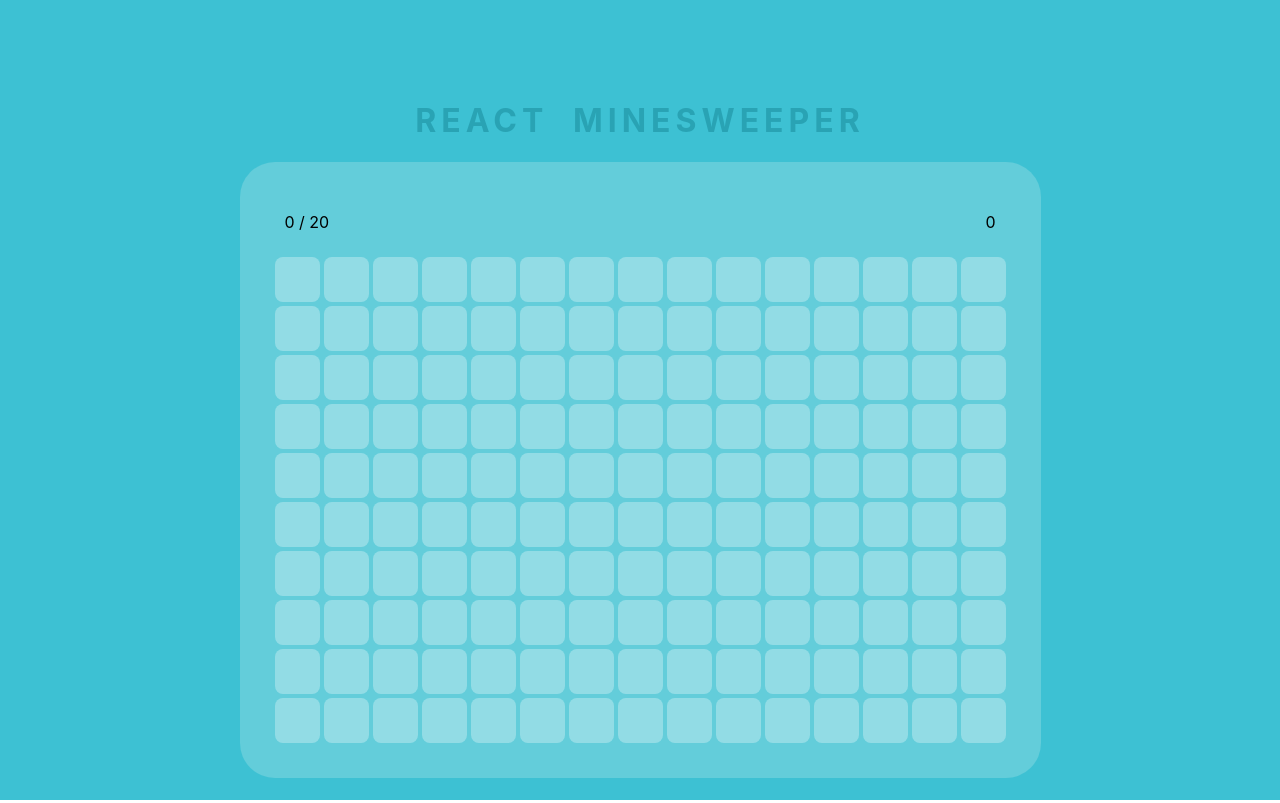
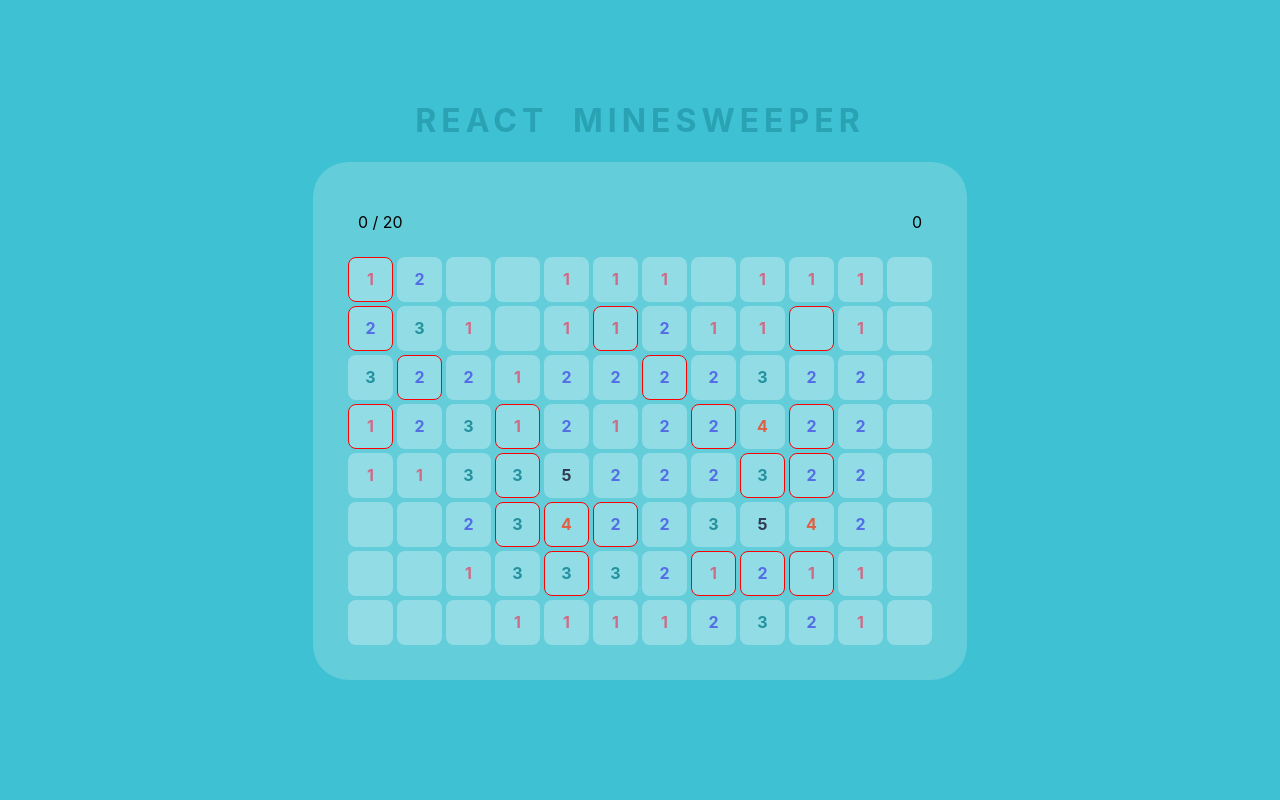
Before and after one commit to Nivsha08/react-minesweeper, a React (Create React App) app: page / in a window 1280 px wide. Built offline with nearby package versions, Linux system fonts and the light colour scheme.

Commit message:
reveal all zero neighbors

```diff
--- a/src/components/game-grid/game-grid.tsx
+++ b/src/components/game-grid/game-grid.tsx
@@ -2,17 +2,26 @@ import React from 'react';
 import styles from './game-grid.module.scss';
 import {GridCell} from "../grid-cell/grid-cell";
 import {useGameConfiguration, useGameGrid} from "../../hooks/game-state";
-import {initGridStyle} from "../../hooks/game-creator";
+import {initGridStyle} from "../../utils/game-creator";
+import {getAllZeroNeighborsCells} from "../../utils/game-utils";
+import {Cell} from "../../types/types";
+import {useActions} from "../../store/actions";
 
 export const GameGrid = () => {
     const {rows, columns} = useGameConfiguration();
     const gameGrid = useGameGrid();
     const gridStyle = initGridStyle(rows, columns);
+    const {revealCell} = useActions();
+
+    const onCellReveal = (cell: Cell) => {
+        const zeroNeighborsCells = getAllZeroNeighborsCells(gameGrid, cell);
+        zeroNeighborsCells.forEach(({row, column}) => revealCell(row, column));
+    };
 
     return <div className={styles.gameGrid} style={gridStyle}>
         {gameGrid.map((gridRow, i) =>
             gridRow.map((cell, j) =>
-                <GridCell cell={cell} key={`(${i},${j})`}/>))
+                <GridCell cell={cell} onCellReveal={onCellReveal} key={`(${i},${j})`}/>))
         }
     </div>
 };
--- a/src/components/grid-cell/grid-cell.module.scss
+++ b/src/components/grid-cell/grid-cell.module.scss
@@ -35,6 +35,6 @@
     }
 
     &.mine {
-        //border: 1px solid red;
+        border: 1px solid red;
     }
 }
--- a/src/components/grid-cell/grid-cell.tsx
+++ b/src/components/grid-cell/grid-cell.tsx
@@ -1,4 +1,4 @@
-import React, {useState} from 'react';
+import React from 'react';
 import styles from './grid-cell.module.scss';
 import {Cell} from "../../types/types";
 import classnames from 'classnames';
@@ -6,36 +6,40 @@ import {useActions} from "../../store/actions";
 
 type GridCellProps = {
     cell: Cell
+    onCellReveal: (cell: Cell) => void;
 }
 
-export const GridCell = ({cell}: GridCellProps) => {
-    const {row, column, numberOfNeighborMines, isMine} = cell;
-    const [revealed, setRevealed] = useState<boolean>(false);
-    const [flagged, setFlagged] = useState<boolean>(false);
-    const {setCellFlag} = useActions();
+export const GridCell = ({cell, onCellReveal}: GridCellProps) => {
+    const {row, column, revealed, flagged, numberOfNeighborMines, isMine} = cell;
+    const {revealCell, setCellFlag} = useActions();
 
-    const revealCell = () => {
+    const onCellClick = () => {
         if (flagged) return;
-        setRevealed(true);
+        revealCell(row, column);
+        onCellReveal(cell);
     };
 
     const toggleCellFlag = (event: React.MouseEvent) => {
         event.preventDefault();
         if (revealed) return;
         setCellFlag(row, column, !flagged);
-        setFlagged(!flagged);
     };
 
-    return <div onClick={revealCell}
+    return <div onClick={onCellClick}
                 onContextMenu={toggleCellFlag}
                 className={classnames(styles.gridCell, {
                     [styles.revealed]: revealed,
                     [styles.flagged]: flagged,
                     [styles.mine]: isMine
                 })}>
+        {/*{*/}
+        {/*    revealed && numberOfNeighborMines > 0 &&*/}
+        {/*    <span className={`text-${numberOfNeighborMines}`}>{numberOfNeighborMines}</span>*/}
+        {/*}*/}
         {
-            revealed && numberOfNeighborMines > 0 &&
+            numberOfNeighborMines > 0 &&
             <span className={`text-${numberOfNeighborMines}`}>{numberOfNeighborMines}</span>
         }
+
     </div>
 };
--- a/src/hooks/game-creator.ts
+++ /dev/null
@@ -1,101 +0,0 @@
-import {Cell, GameConfiguration, Position} from "../types/types";
-import {CSSProperties} from "react";
-import {CELL_SIZE_PX} from "../constants";
-
-const generateRandomPosition = (maxRow: number, maxColumn: number): Position => ({
-    row: Math.floor(Math.random() * maxRow),
-    column: Math.floor(Math.random() * maxColumn),
-});
-
-const generateMinesPositions = (numberOfMines: number, maxRow: number, maxColumn: number): Position[] => {
-    const positions: Position[] = [];
-    for (let i = 0; i < numberOfMines; i++) {
-        let position = generateRandomPosition(maxRow, maxColumn);
-        while (positions.find(p => position.row === p.row && position.column === p.column)) {
-            position = generateRandomPosition(maxRow, maxColumn);
-        }
-        positions.push(position);
-    }
-
-    return positions;
-};
-
-const initCell = (row: number, column: number, isMine: boolean = false): Cell => ({
-    row,
-    column,
-    isMine,
-    numberOfNeighborMines: 0,
-    flagged: false,
-});
-
-const getNumberOfNeighborMines = (grid: Cell[][], row: number, column: number): number => {
-    let result = 0;
-    const cellNotOnRightBound = column < grid[0].length - 1;
-    const cellNotOnBottomBound = row < grid.length - 1;
-    const cellNotOnLeftBound = column > 1;
-    const cellNotOnTopBound = row > 1;
-
-    if (cellNotOnRightBound) {
-        result += grid[row][column + 1].isMine ? 1 : 0;
-    }
-    if (cellNotOnLeftBound) {
-        result += grid[row][column - 1].isMine ? 1 : 0;
-    }
-
-    if (cellNotOnBottomBound) {
-        result += grid[row + 1][column].isMine ? 1 : 0;
-        if (cellNotOnRightBound) {
-            result += grid[row + 1][column + 1].isMine ? 1 : 0;
-        }
-        if (cellNotOnLeftBound) {
-            result += grid[row + 1][column - 1].isMine ? 1 : 0;
-        }
-    }
-    if (cellNotOnTopBound) {
-        result += grid[row - 1][column].isMine ? 1 : 0;
-        if (cellNotOnRightBound) {
-            result += grid[row - 1][column + 1].isMine ? 1 : 0;
-        }
-        if (cellNotOnLeftBound) {
-            result += grid[row - 1][column - 1].isMine ? 1 : 0;
-        }
-    }
-
-    return result;
-};
-
-export const initGridStyle = (rows: number, columns: number): CSSProperties => ({
-    gridTemplateRows: `${CELL_SIZE_PX}px `.repeat(rows),
-    gridTemplateColumns: `${CELL_SIZE_PX}px `.repeat(columns),
-});
-
-export const initGameConfiguration = (): GameConfiguration => ({
-    rows: 10,
-    columns: 15,
-    numberOfMines: 20
-});
-
-export const initGameGrid = (gameConfig: GameConfiguration): Cell[][] => {
-    const {rows, columns, numberOfMines} = gameConfig;
-    const minePositions = generateMinesPositions(numberOfMines, rows - 1, columns - 1);
-    const grid: Cell[][] = [];
-
-    for (let i = 0; i < rows; i++) {
-        grid.push([]);
-        for (let j = 0; j < columns; j++) {
-            grid[i].push(initCell(i, j));
-        }
-    }
-
-    minePositions.forEach(({row, column}) => {
-        grid[row][column].isMine = true;
-    });
-
-    for (let i = 0; i < rows; i++) {
-        for (let j = 0; j < columns; j++) {
-            grid[i][j].numberOfNeighborMines = getNumberOfNeighborMines(grid, i, j);
-        }
-    }
-
-    return grid;
-};
--- a/src/store/slice.ts
+++ b/src/store/slice.ts
@@ -37,6 +37,10 @@ export const slice = createSlice({
         incrementElapsedTime: (state) => {
             state.game.elapsedTime++;
         },
+        revealCell: (state, {payload}: PayloadAction<Position>) => {
+            const {row, column} = payload;
+            state.game.grid[row][column].revealed = true;
+        },
         flagCell: (state, {payload}: PayloadAction<Position>) => {
             const {row, column} = payload;
             state.game.grid[row][column].flagged = true;
--- a/src/styles/_colors.scss
+++ b/src/styles/_colors.scss
@@ -5,7 +5,7 @@ $flagged: #f7d794;
 $textColors: (
         1: #cf6a87,
         2: #546de5,
-        3: darken(#3dc1d3, 20%),
+        3: darken(#3dc1d3, 15%),
         4: #e15f41,
         5: #303952,
         6: darken(#f5cd79, 10%),
--- a/src/types/types.ts
+++ b/src/types/types.ts
@@ -10,9 +10,10 @@ export type GameConfiguration = {
 };
 
 export type Cell = Position & {
+    isMine: boolean;
+    revealed: boolean;
+    flagged: boolean;
     numberOfNeighborMines: number;
-    isMine: boolean;
-    flagged: boolean;
 };
 
 export type GameState = {
--- /dev/null
+++ b/src/utils/find-connected-components.ts
@@ -0,0 +1,53 @@
+import {Position} from "../types/types";
+
+export type BinaryNumber = 0 | 1;
+
+const getValidNeighbors = (matrix: BinaryNumber[][], row: number, column: number): Position[] => {
+    const result = [];
+    const positionNotOnRightBound = column < matrix[0].length - 1;
+    const positionNotOnBottomBound = row < matrix.length - 1;
+    const positionNotOnLeftBound = column > 0;
+    const positionNotOnTopBound = row > 0;
+
+    if (positionNotOnRightBound) {
+        if (matrix[row][column + 1] === 1) result.push({row, column: column + 1});
+    }
+    if (positionNotOnLeftBound) {
+        if (matrix[row][column - 1]) result.push({row, column: column - 1});
+    }
+
+    if (positionNotOnBottomBound) {
+        if (matrix[row + 1][column] === 1) result.push({row: row + 1, column});
+    }
+    if (positionNotOnTopBound) {
+        if (matrix[row - 1][column] === 1) result.push({row: row - 1, column});
+    }
+
+    return result;
+};
+
+export const findConnectedComponent =
+    (matrix: BinaryNumber[][], rootPosition: Position, visitedMtx?: boolean[][]): Position[] => {
+    const rows = matrix.length;
+    const columns = matrix[0]?.length;
+
+    if (!rows || !columns) {
+        return [];
+    }
+
+    const {row, column} = rootPosition;
+    const visitedMatrix: boolean[][] =
+        visitedMtx || Array(rows).fill(false).map(row => Array(columns).fill(false));
+
+    if (visitedMatrix[row][column]) {
+        return [];
+    }
+
+    visitedMatrix[row][column] = true;
+    const validNeighbors = getValidNeighbors(matrix, row, column);
+    const connectedComponents = validNeighbors.reduce<Position[]>((acc, position) => {
+        return [...acc, ...findConnectedComponent(matrix, position, visitedMatrix)]
+    }, []);
+
+    return [rootPosition, ...connectedComponents];
+}
--- /dev/null
+++ b/src/utils/game-creator.ts
@@ -0,0 +1,40 @@
+import {Cell, GameConfiguration} from "../types/types";
+import {CSSProperties} from "react";
+import {CELL_SIZE_PX} from "../constants";
+import {generateMinesPositions, getNumberOfNeighborMines, initCell} from "./game-utils";
+
+export const initGridStyle = (rows: number, columns: number): CSSProperties => ({
+    gridTemplateRows: `${CELL_SIZE_PX}px `.repeat(rows),
+    gridTemplateColumns: `${CELL_SIZE_PX}px `.repeat(columns),
+});
+
+export const initGameConfiguration = (): GameConfiguration => ({
+    rows: 8,
+    columns: 12,
+    numberOfMines: 20
+});
+
+export const initGameGrid = (gameConfig: GameConfiguration): Cell[][] => {
+    const {rows, columns, numberOfMines} = gameConfig;
+    const minePositions = generateMinesPositions(numberOfMines, rows - 1, columns - 1);
+    const grid: Cell[][] = [];
+
+    for (let i = 0; i < rows; i++) {
+        grid.push([]);
+        for (let j = 0; j < columns; j++) {
+            grid[i].push(initCell(i, j));
+        }
+    }
+
+    minePositions.forEach(({row, column}) => {
+        grid[row][column].isMine = true;
+    });
+
+    for (let i = 0; i < rows; i++) {
+        for (let j = 0; j < columns; j++) {
+            grid[i][j].numberOfNeighborMines = getNumberOfNeighborMines(grid, i, j);
+        }
+    }
+
+    return grid;
+};
--- /dev/null
+++ b/src/utils/game-utils.ts
@@ -0,0 +1,76 @@
+import {Cell, Position} from "../types/types";
+import {BinaryNumber, findConnectedComponent} from "./find-connected-components";
+
+export const generateRandomPosition = (maxRow: number, maxColumn: number): Position => ({
+    row: Math.floor(Math.random() * maxRow),
+    column: Math.floor(Math.random() * maxColumn),
+});
+
+export const generateMinesPositions = (numberOfMines: number, maxRow: number, maxColumn: number): Position[] => {
+    const positions: Position[] = [];
+    for (let i = 0; i < numberOfMines; i++) {
+        let position = generateRandomPosition(maxRow, maxColumn);
+        // eslint-disable-next-line no-loop-func
+        while (positions.find(p => position.row === p.row && position.column === p.column)) {
+            position = generateRandomPosition(maxRow, maxColumn);
+        }
+        positions.push(position);
+    }
+
+    return positions;
+};
+
+export const initCell = (row: number, column: number, isMine: boolean = false): Cell => ({
+    row,
+    column,
+    isMine,
+    revealed: false,
+    flagged: false,
+    numberOfNeighborMines: 0,
+});
+
+export const getNumberOfNeighborMines = (grid: Cell[][], row: number, column: number): number => {
+    let result = 0;
+    const cellNotOnRightBound = column < grid[0].length - 1;
+    const cellNotOnBottomBound = row < grid.length - 1;
+    const cellNotOnLeftBound = column > 0;
+    const cellNotOnTopBound = row > 0;
+
+    if (cellNotOnRightBound) {
+        result += grid[row][column + 1].isMine ? 1 : 0;
+    }
+    if (cellNotOnLeftBound) {
+        result += grid[row][column - 1].isMine ? 1 : 0;
+    }
+
+    if (cellNotOnBottomBound) {
+        result += grid[row + 1][column].isMine ? 1 : 0;
+        if (cellNotOnRightBound) {
+            result += grid[row + 1][column + 1].isMine ? 1 : 0;
+        }
+        if (cellNotOnLeftBound) {
+            result += grid[row + 1][column - 1].isMine ? 1 : 0;
+        }
+    }
+    if (cellNotOnTopBound) {
+        result += grid[row - 1][column].isMine ? 1 : 0;
+        if (cellNotOnRightBound) {
+            result += grid[row - 1][column + 1].isMine ? 1 : 0;
+        }
+        if (cellNotOnLeftBound) {
+            result += grid[row - 1][column - 1].isMine ? 1 : 0;
+        }
+    }
+
+    return result;
+};
+
+export const getAllZeroNeighborsCells = (grid: Cell[][], rootCell: Cell): Cell[] => {
+    const {row, column} = rootCell;
+    const binaryMatrix = grid
+        .map(row => row
+            .map(cell => Number(cell.numberOfNeighborMines === 0) as BinaryNumber));
+
+    const connectedComponentPositions = findConnectedComponent(binaryMatrix, { row, column });
+    return connectedComponentPositions.map(({row, column}) => grid[row][column]);
+};
```
Also changed, not shown: src/store/actions.ts (+6 -1 lines).
